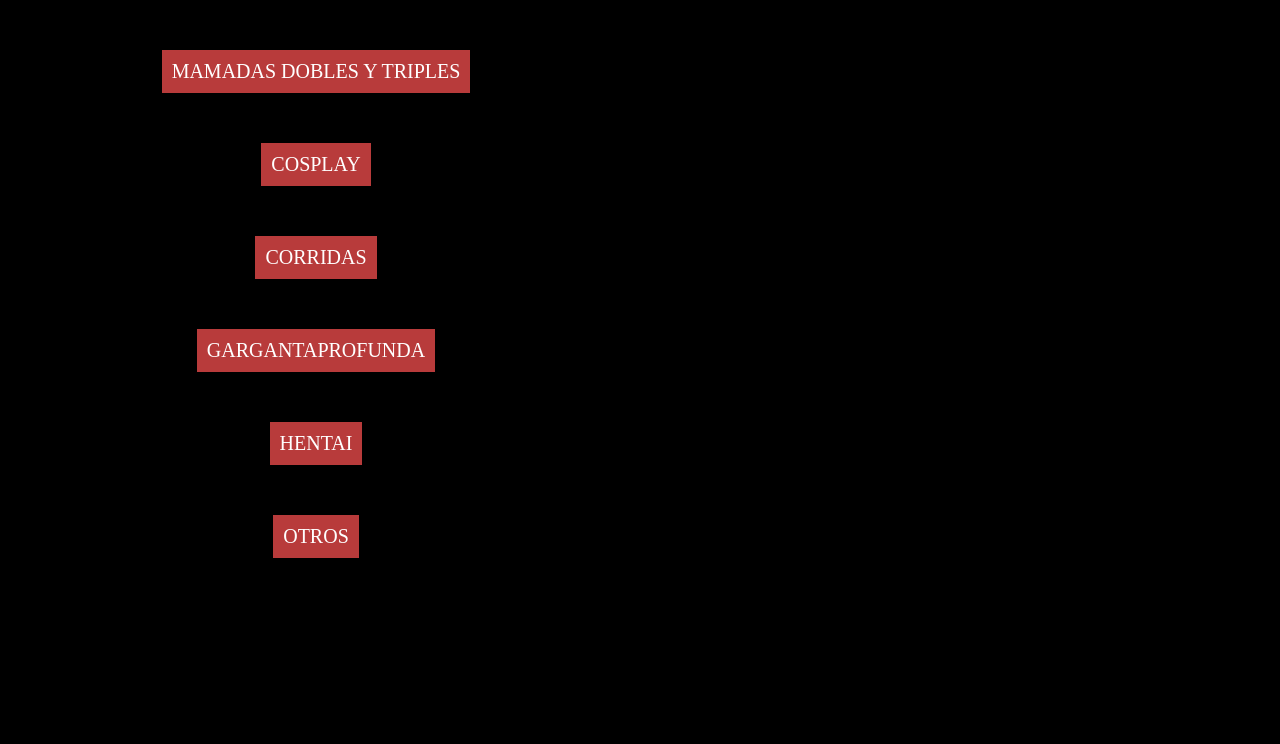
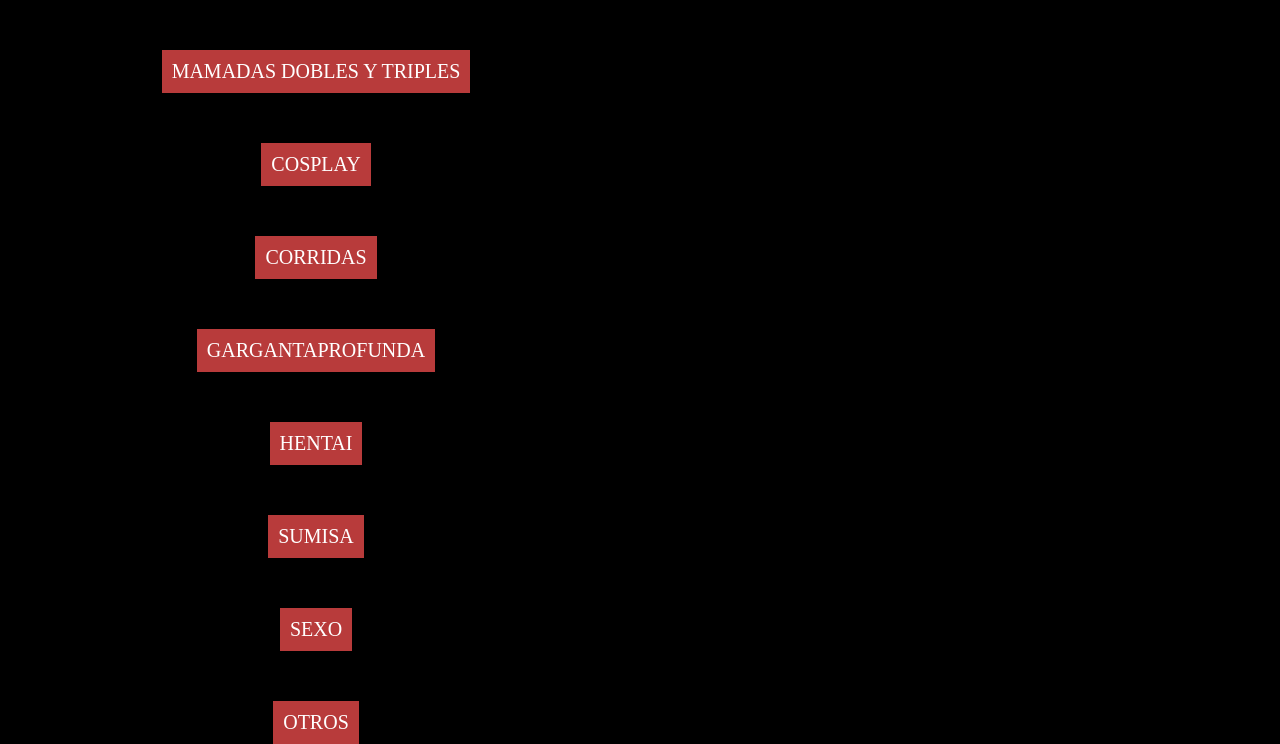
Before and after one commit to Masterstevson/ProyectoXXX, a plain HTML site: page index.html in a window 1280 px wide. Shown: the part 100-844 px from the top of the page. Before the commit the page ends 800 px from the top, so only its background shows below. Drawn offline with Linux system fonts and the light colour scheme.

Commit message:
16 enero 2025  1

```diff
--- a/index.html
+++ b/index.html
@@ -4,6 +4,8 @@
 	<title></title>
 	<link rel="stylesheet" type="text/css" href="estilos/estilos1.css?v=2.0">
 	<meta name="viewport" content="width=device-width, initial-scale=1.0">
+	<!-- https://masterstevson.github.io/ProyectoXXX/index.html -->
+
 </head>
 <body>
 
@@ -38,6 +40,16 @@
 </div>
 <div class='divCategorias' id='' >
 	<div class='' id='' >
+		<a class='aCategorias' href="categoria.html?info=Sumisa">Sumisa</a>
+	</div>
+</div>
+<div class='divCategorias' id='' >
+	<div class='' id='' >
+		<a class='aCategorias' href="categoria.html?info=Sexo">Sexo</a>
+	</div>
+</div>
+<div class='divCategorias' id='' >
+	<div class='' id='' >
 		<a class='aCategorias' href="categoria.html?info=Otros">Otros</a>
 	</div>
 </div>
```
Also changed, not shown: videos.txt.
